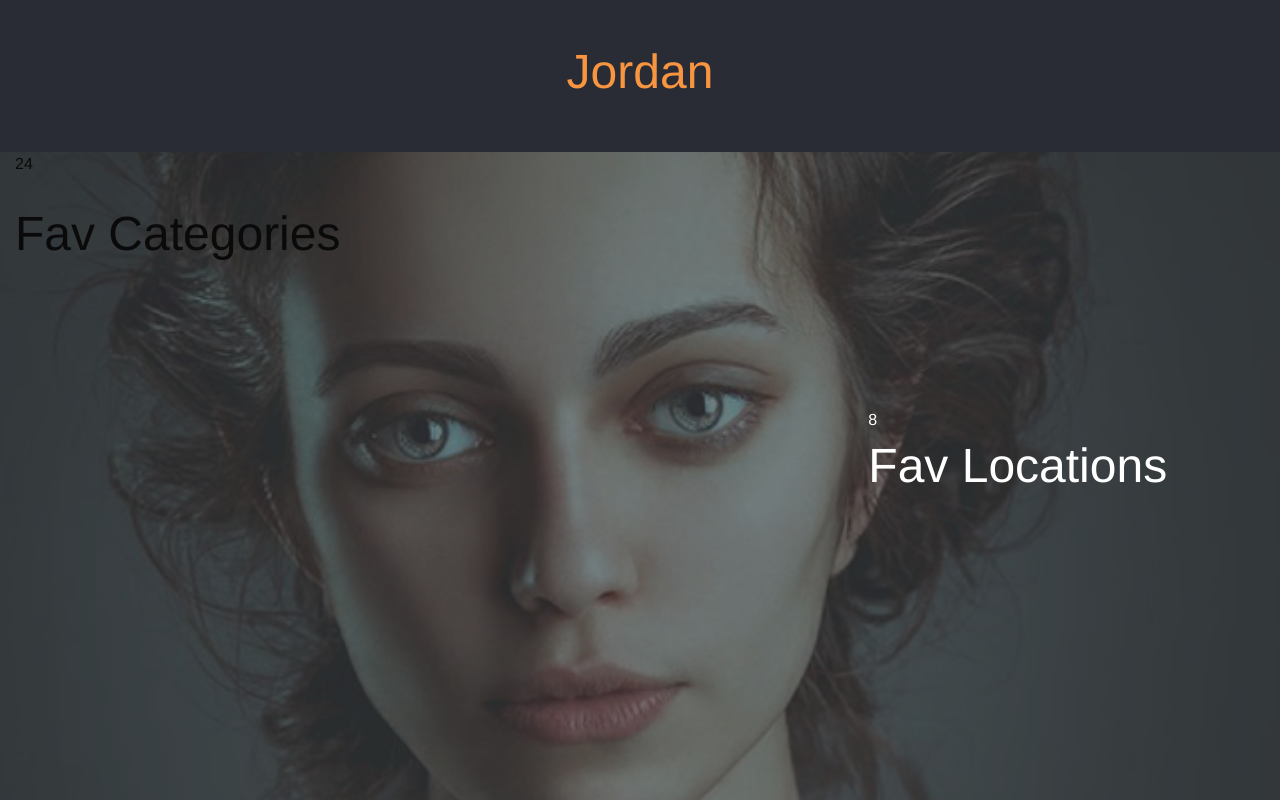
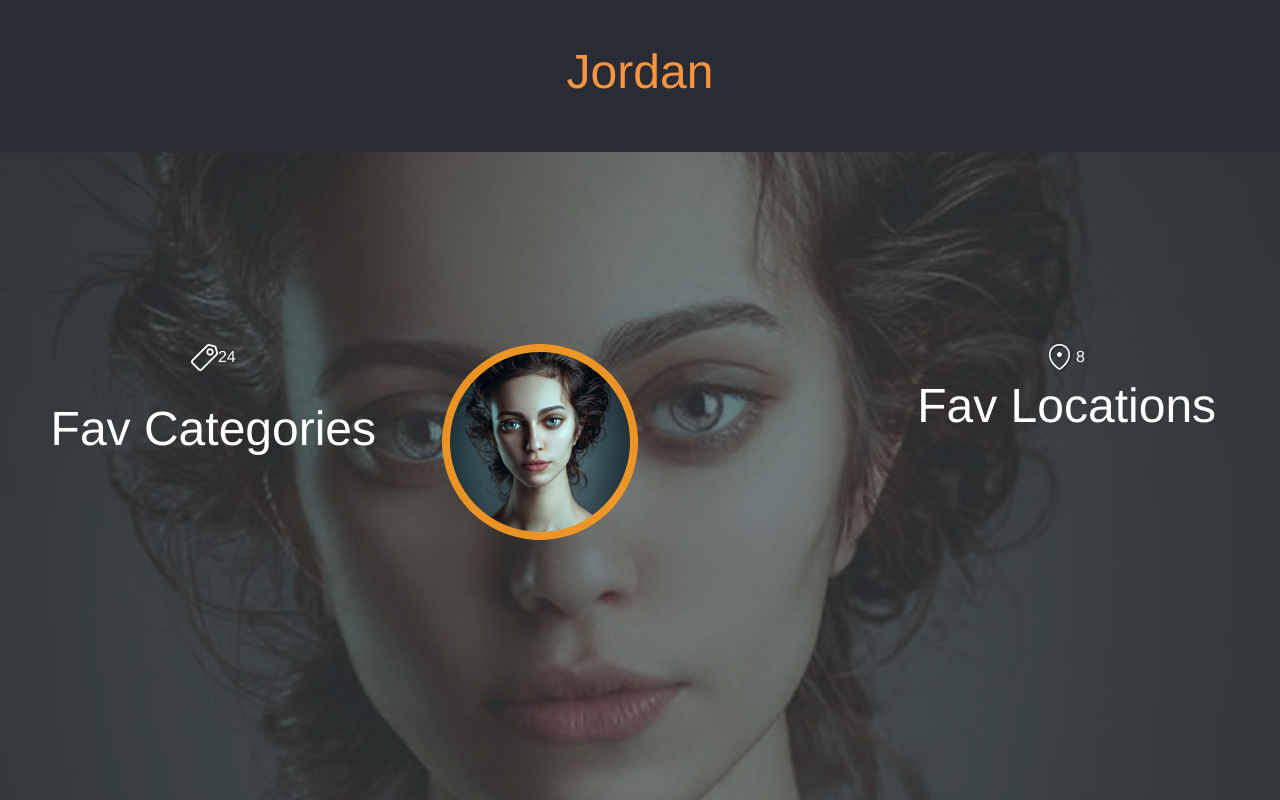
Before and after one commit to yvonnendutaw/Jordan, a plain HTML site: page index.html in a window 1280 px wide. Drawn offline with Linux system fonts and the light colour scheme.

Commit message:
added icons, images

```diff
--- a/css/app.css
+++ b/css/app.css
@@ -26,6 +26,20 @@ body {
     }
     #text2 {
         color: white;
-    margin-top: 20%;
+        margin-top: 15%;
+        text-align: center;
         /* width: 100%; */
     }
+    #text1 {
+        color: white;
+        margin-top: 15%;
+        text-align: center;
+    }
+    #circle {
+        margin-top: 15%;
+        width: 32%;
+        align-content: center;
+    }
+    #png {
+        text-align: center;
+    }
--- a/index.html
+++ b/index.html
@@ -19,15 +19,15 @@
                 </div>
                 <div id="main">
                     <div class="large-4 columns" id="text1">
-                        <div id="icons">24</div>
+                        <div id="png"><img src="../assets/favcategories.png">24</div>
                         <br>
                         <h1>Fav Categories</h1>
                     </div>
                     <div class="large-4 columns" id="circle">
-
+                        <img src="../assets/img.png">
                     </div>
                     <div class="large-4 columns" id="text2">
-                        <div id="icons">8</div>
+                        <div id="png"><img src="../assets/favlocations.png"> 8</div>
                         <h1>Fav Locations</h1>
                     </div>
                 </div>
```
Lines whose indentation alone changed are shown as unchanged.
